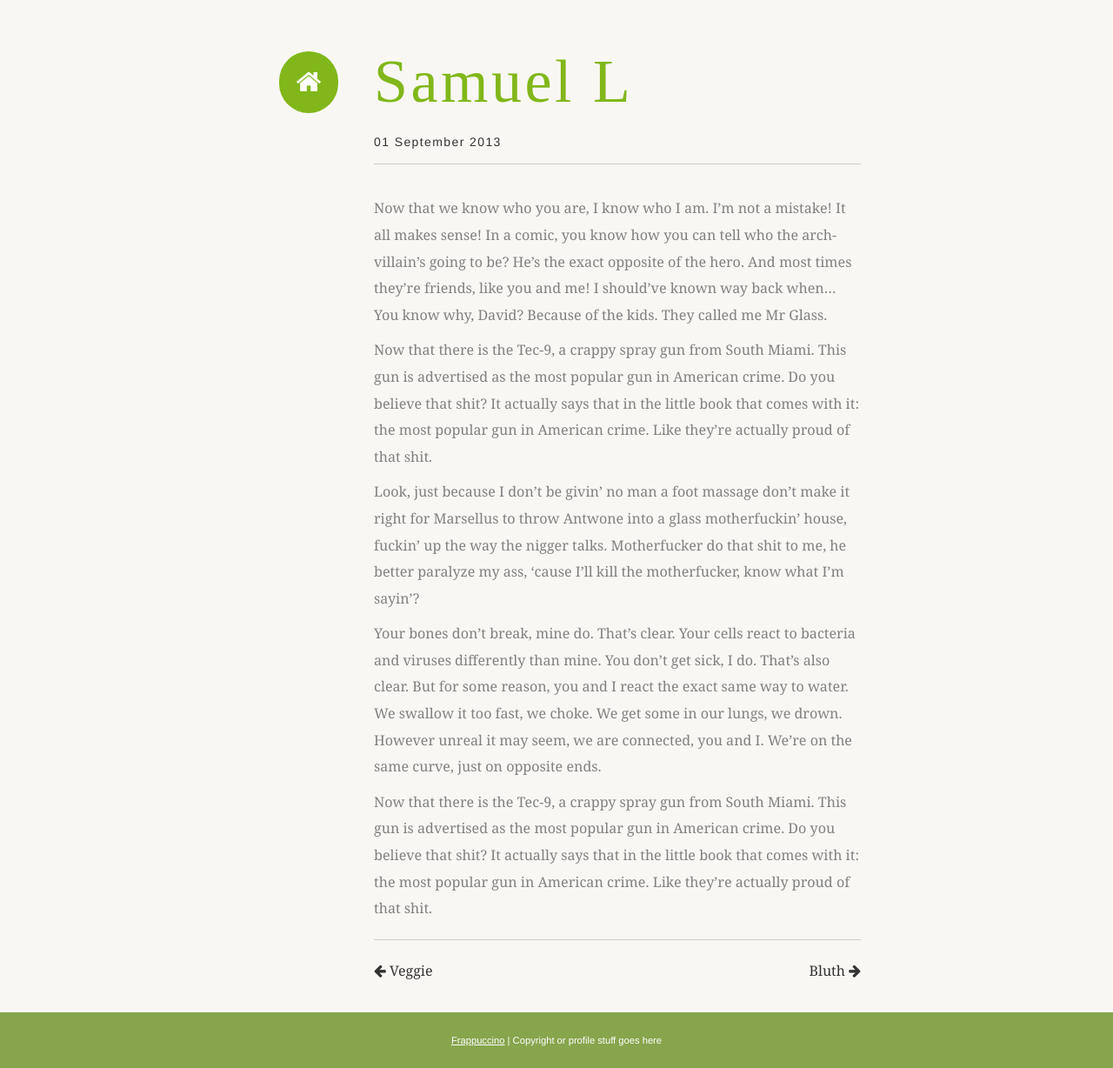
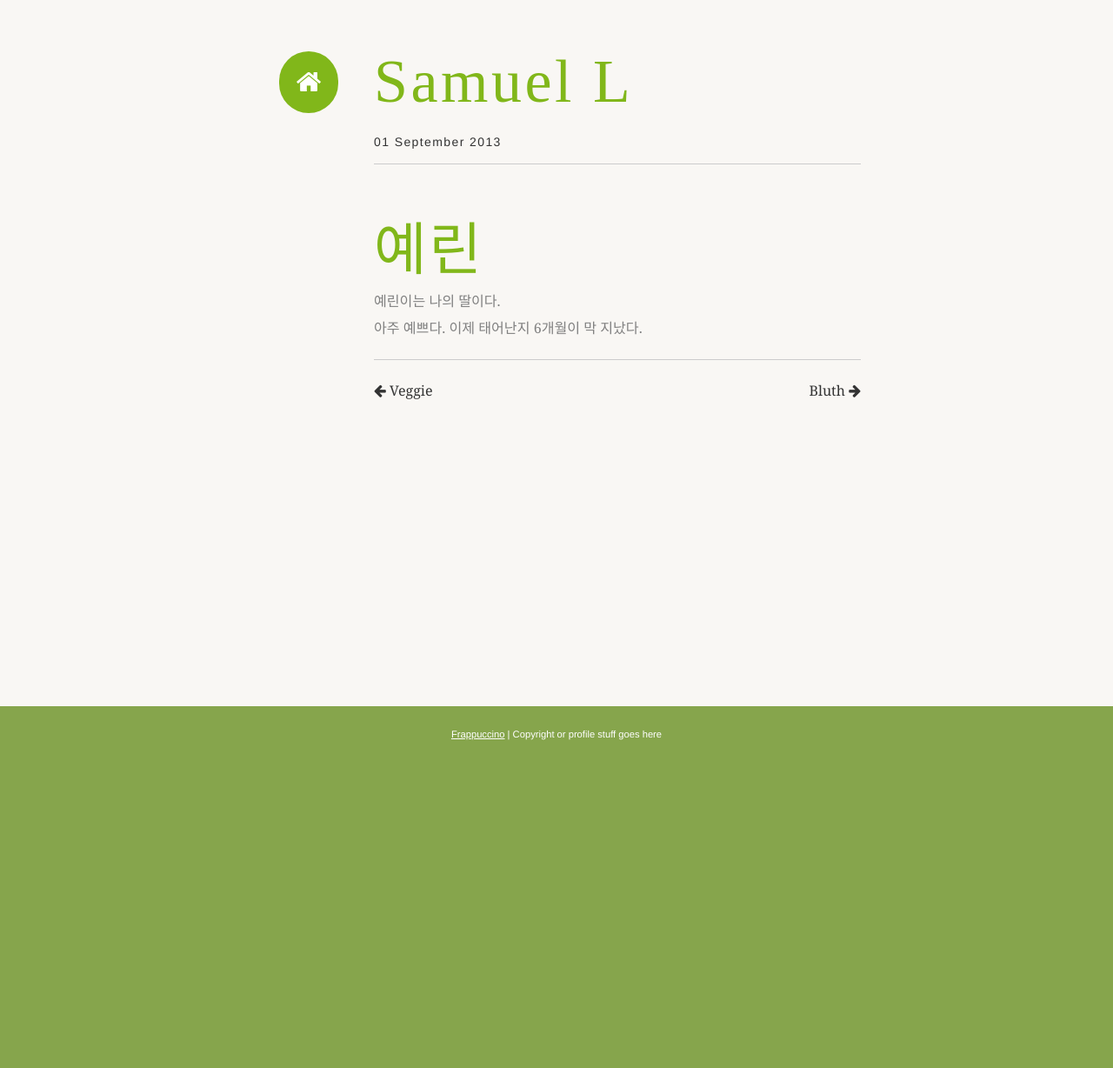
Before and after one commit to withample/withample.github.io, a Jekyll site: the page built from _posts/2013-09-01-ninth-post.md, in a window 1280 px wide. Shown: the whole page at 87% size. Built offline with Jekyll 4.4.1, drawn with Linux system fonts in a browser that asks for light colours; some web fonts are replaced; after the commit the page ends 900 px from its top, so only the background shows below that.

Commit message:
Post added

```diff
--- a/_posts/2013-09-01-ninth-post.md
+++ b/_posts/2013-09-01-ninth-post.md
@@ -3,12 +3,7 @@ layout: post_page
 title: Samuel L
 ---
 
-Now that we know who you are, I know who I am. I'm not a mistake! It all makes sense! In a comic, you know how you can tell who the arch-villain's going to be? He's the exact opposite of the hero. And most times they're friends, like you and me! I should've known way back when... You know why, David? Because of the kids. They called me Mr Glass.
+# 예린
 
-Now that there is the Tec-9, a crappy spray gun from South Miami. This gun is advertised as the most popular gun in American crime. Do you believe that shit? It actually says that in the little book that comes with it: the most popular gun in American crime. Like they're actually proud of that shit.
-
-Look, just because I don't be givin' no man a foot massage don't make it right for Marsellus to throw Antwone into a glass motherfuckin' house, fuckin' up the way the nigger talks. Motherfucker do that shit to me, he better paralyze my ass, 'cause I'll kill the motherfucker, know what I'm sayin'?
-
-Your bones don't break, mine do. That's clear. Your cells react to bacteria and viruses differently than mine. You don't get sick, I do. That's also clear. But for some reason, you and I react the exact same way to water. We swallow it too fast, we choke. We get some in our lungs, we drown. However unreal it may seem, we are connected, you and I. We're on the same curve, just on opposite ends.
-
-Now that there is the Tec-9, a crappy spray gun from South Miami. This gun is advertised as the most popular gun in American crime. Do you believe that shit? It actually says that in the little book that comes with it: the most popular gun in American crime. Like they're actually proud of that shit.
+예린이는 나의 딸이다.
+아주 예쁘다. 이제 태어난지 6개월이 막 지났다.
```
